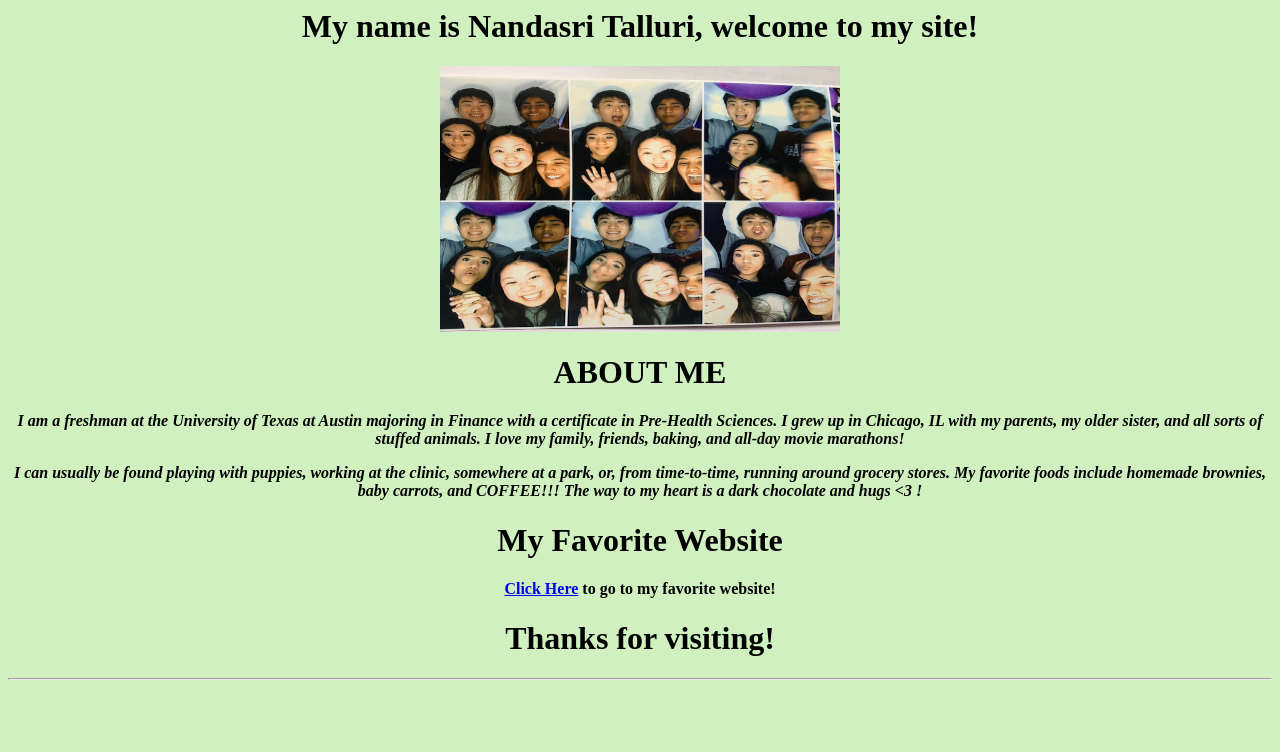
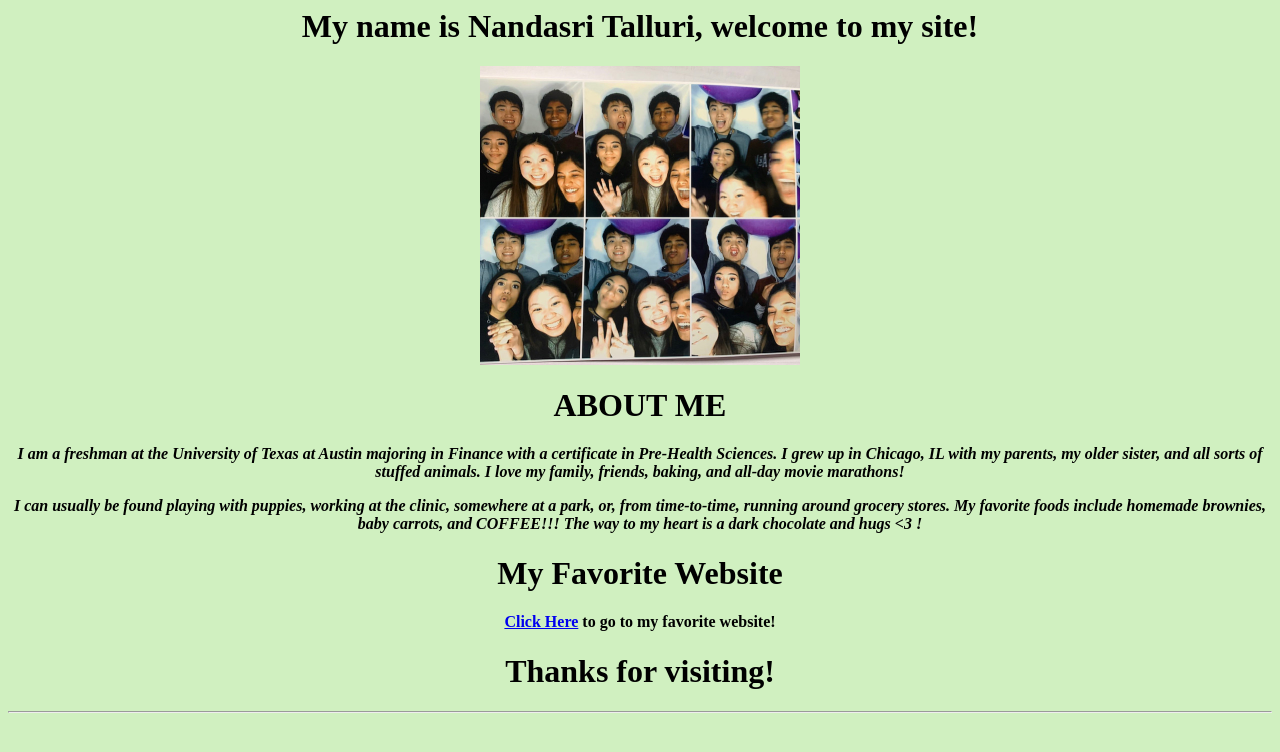
Before and after one commit to nandasritalluri/nandasritalluri.github.io, a plain HTML site: page index.html in a window 1280 px wide. Drawn offline with Linux system fonts and the light colour scheme.

Commit message:
Update index.html

```diff
--- a/index.html
+++ b/index.html
@@ -2,7 +2,7 @@
 <html>
   <h1 style="text-align:center;font-family:signpainter;">My name is Nandasri Talluri, welcome to my site! </h1>
 
-<center><img src="Friends.jpg" width="400" height="266"/>
+<center><img src="Friends.jpg" width="320" height="299"/>
 
 <b><h1 style="text-align:center;font-family:signpainter;font-style:bold;> align="center"> ABOUT ME </h1>
 <p style ="text-align:center;font-family:heiti sc;font-size:16px;font-style:italic">
```
